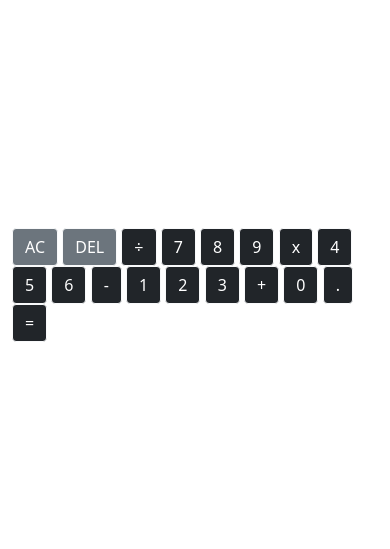
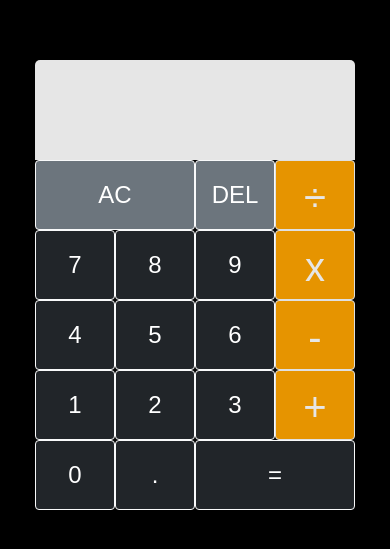
Before and after one commit to Ramprakash438/Day---19---assignments, a plain HTML site: page index.html in a window 390 px wide. Shown: the part 137-686 px from the top of the page. Drawn offline with nearby package versions, Linux system fonts and the light colour scheme.

Commit message:
Update style.css

```diff
--- a/style.css
+++ b/style.css
@@ -1,32 +1,85 @@
+*,
+*::after,
+*::before {
+  box-sizing: border-box;
+  font-weight: normal;
+  font-family: sans-serif;
+}
+
 body {
+  background-color: black;
+}
+.container {
+  display: grid;
+  justify-content: center;
+  align-content: center;
+  min-height: 100vh;
+  grid-template-columns: repeat(4, 100px);
+  grid-template-rows: minmax(120px, auto) repeat(5, 90px);
+}
+.output {
+  grid-column: 1/-1;
+  background-color: rgba(255, 255, 255, 0.9);
+  display: flex;
+  flex-direction: column;
+  align-items: end;
+  padding: 10px;
+  border-top-left-radius: 5px;
+  border-top-right-radius: 5px;
+  justify-content: space-around;
+  color: black;
+  word-wrap: break-word;
+  word-break: break-all;
+}
+.span-two {
+  grid-column: span 2;
+}
+button {
+  font-size: 1.5rem !important;
+}
+.previous-value {
+  font-size: 1.5rem;
+}
+.current-value {
+  font-size: 2.5rem;
+}
+.orange {
+  background-color: orange;
+  opacity: 0.9;
+  font-size: 2.5rem !important;
+}
+.orange:hover {
+  background-color: orange;
+  opacity: 1;
+}
+
+@media (max-width: 768px) {
+  .container {
     display: grid;
-    place-items: center;
-    height: 100vh;
+    justify-content: center;
+    align-content: center;
+    min-height: 100vh;
+    grid-template-columns: repeat(4, 90px);
+    grid-template-rows: minmax(110px, auto) repeat(5, 80px);
   }
-  table,
-  th,
-  td {
-    border: 1px solid black;
-    border-collapse: collapse;
+}
+@media (max-width: 576px) {
+  .container {
+    display: grid;
+    justify-content: center;
+    align-content: center;
+    min-height: 100vh;
+    grid-template-columns: repeat(4, 80px);
+    grid-template-rows: minmax(100px, auto) repeat(5, 70px);
   }
-  td {
-    padding: 5px;
-    text-align: left;
-    width: 300px;
+}
+@media (max-width: 375px) {
+  .container {
+    display: grid;
+    justify-content: center;
+    align-content: center;
+    min-height: 100vh;
+    grid-template-columns: repeat(4, 70px);
+    grid-template-rows: minmax(90px, auto) repeat(5, 60px);
   }
-  th,
-  tr:nth-child(even) {
-    background-color: #e4e4e4;
-  }
-
-  /* th {
-    width: 10px;
-  } */
-  tr > td:nth-child(1) {
-    width: 30px;
-    text-align: center;
-  }
-
-  tr > td:nth-child(2) {
-    width: 150px;
-  }
+}
```
